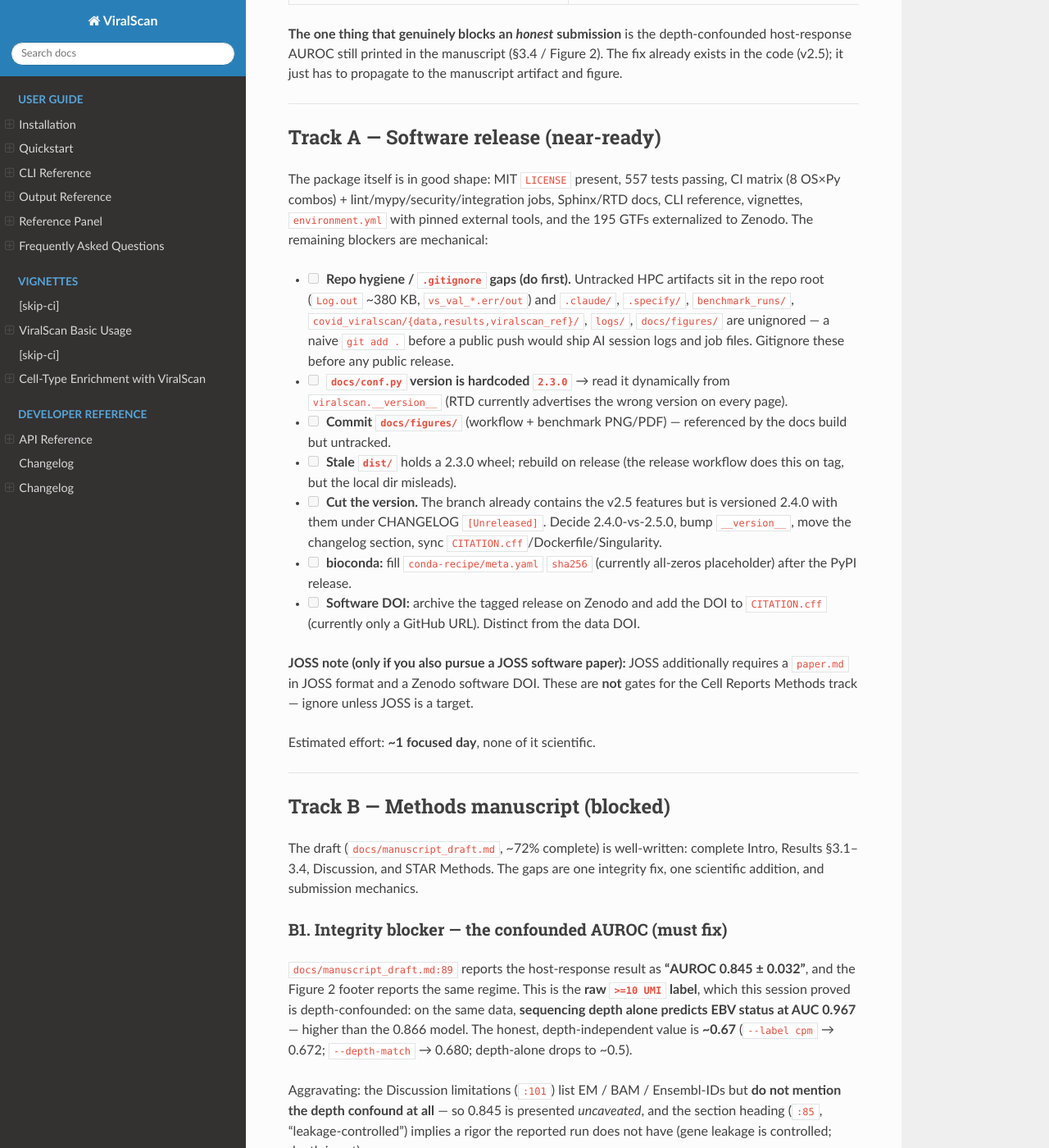
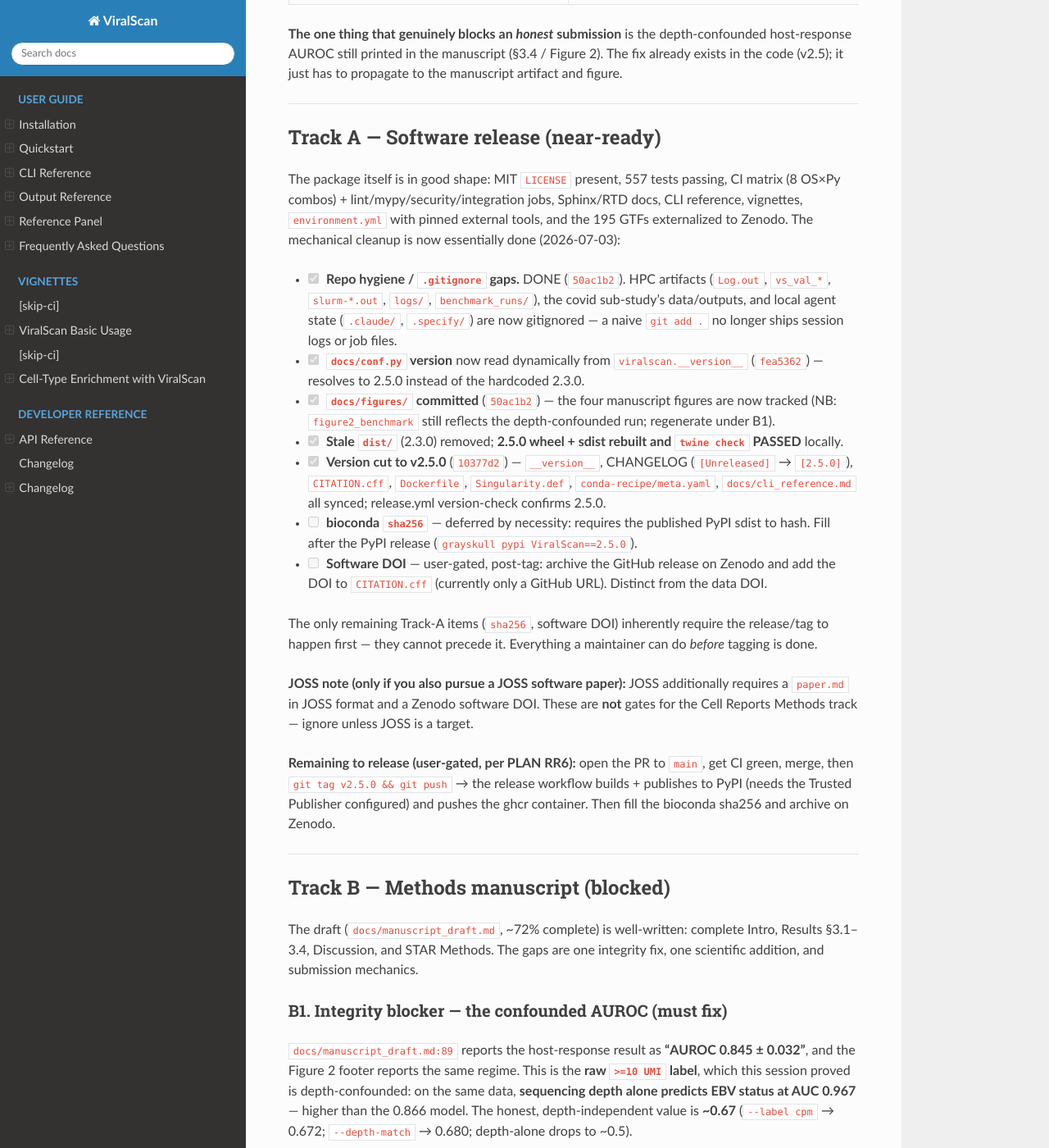
Before and after one commit to mdmanurung/ViralScan, a Sphinx documentation site: the page built from docs/PUBLICATION_READINESS.md, in a window 1280 px wide and 1400 px high, scrolled down 431 px. Shown: the whole window at 82% size. Built offline with Sphinx 7.4.7 and the Read the Docs theme 3.1.0, drawn with Linux system fonts in a browser that asks for light colours; some of the changed text lies outside the part shown.

Commit message:
docs: mark Track A software-release cleanup done (pre-tag)
Update the publication-readiness assessment: the mechanical Track-A items are
complete — .gitignore hygiene, docs/conf.py dynamic version, docs/figures tracked,
stale dist removed, and the v2.5.0 version cut (wheel rebuilt + twine check PASSED).
Only the inherently post-tag items remain (bioconda sha256 needs the published
sdist; Zenodo software DOI needs the GitHub release) plus the user-gated tag/publish.

Co-Authored-By: Claude Opus 4.8 (1M context) <noreply@anthropic.com>
Claude-Session: https://claude.ai/code/session_01H38CnsmF4EhvrCYwZVbxZC

```diff
--- a/docs/PUBLICATION_READINESS.md
+++ b/docs/PUBLICATION_READINESS.md
@@ -9,7 +9,7 @@ them hides a days-vs-months difference.
 
 | Track | Readiness | Gating work |
 |-------|-----------|-------------|
-| **A. Software release** (PyPI / bioconda / container) | **~85% — days of mechanical cleanup** | repo hygiene, version sync, DOIs, conda sha256 |
+| **A. Software release** (PyPI / bioconda / container) | **Pre-tag cleanup DONE (2026-07-03); only user-gated tag/publish + post-tag DOIs remain** | tag v2.5.0 → CI publish; then bioconda sha256 + Zenodo DOI |
 | **B. Methods manuscript** (Cell Reports Methods) | **Not ready — one integrity fix + one comparison are the long pole** | correct the confounded AUC in the artifact; add a head-to-head vs a dedicated tool |
 
 **The one thing that genuinely blocks an *honest* submission** is the depth-confounded
@@ -23,32 +23,38 @@ exists in the code (v2.5); it just has to propagate to the manuscript artifact a
 The package itself is in good shape: MIT `LICENSE` present, 557 tests passing, CI matrix
 (8 OS×Py combos) + lint/mypy/security/integration jobs, Sphinx/RTD docs, CLI reference,
 vignettes, `environment.yml` with pinned external tools, and the 195 GTFs externalized to
-Zenodo. The remaining blockers are mechanical:
+Zenodo. The mechanical cleanup is now essentially done (2026-07-03):
 
-- [ ] **Repo hygiene / `.gitignore` gaps (do first).** Untracked HPC artifacts sit in the
-  repo root (`Log.out` ~380 KB, `vs_val_*.err/out`) and `.claude/`, `.specify/`,
-  `benchmark_runs/`, `covid_viralscan/{data,results,viralscan_ref}/`, `logs/`,
-  `docs/figures/` are unignored — a naive `git add .` before a public push would ship AI
-  session logs and job files. Gitignore these before any public release.
-- [ ] **`docs/conf.py` version is hardcoded `2.3.0`** → read it dynamically from
-  `viralscan.__version__` (RTD currently advertises the wrong version on every page).
-- [ ] **Commit `docs/figures/`** (workflow + benchmark PNG/PDF) — referenced by the docs
-  build but untracked.
-- [ ] **Stale `dist/`** holds a 2.3.0 wheel; rebuild on release (the release workflow does
-  this on tag, but the local dir misleads).
-- [ ] **Cut the version.** The branch already contains the v2.5 features but is versioned
-  2.4.0 with them under CHANGELOG `[Unreleased]`. Decide 2.4.0-vs-2.5.0, bump
-  `__version__`, move the changelog section, sync `CITATION.cff`/Dockerfile/Singularity.
-- [ ] **bioconda:** fill `conda-recipe/meta.yaml` `sha256` (currently all-zeros placeholder)
-  after the PyPI release.
-- [ ] **Software DOI:** archive the tagged release on Zenodo and add the DOI to
-  `CITATION.cff` (currently only a GitHub URL). Distinct from the data DOI.
+- [x] **Repo hygiene / `.gitignore` gaps.** DONE (`50ac1b2`). HPC artifacts (`Log.out`,
+  `vs_val_*`, `slurm-*.out`, `logs/`, `benchmark_runs/`), the covid sub-study's
+  data/outputs, and local agent state (`.claude/`, `.specify/`) are now gitignored — a
+  naive `git add .` no longer ships session logs or job files.
+- [x] **`docs/conf.py` version** now read dynamically from `viralscan.__version__` (`fea5362`) —
+  resolves to 2.5.0 instead of the hardcoded 2.3.0.
+- [x] **`docs/figures/` committed** (`50ac1b2`) — the four manuscript figures are now tracked
+  (NB: `figure2_benchmark` still reflects the depth-confounded run; regenerate under B1).
+- [x] **Stale `dist/`** (2.3.0) removed; **2.5.0 wheel + sdist rebuilt and `twine check`
+  PASSED** locally.
+- [x] **Version cut to v2.5.0** (`10377d2`) — `__version__`, CHANGELOG (`[Unreleased]` →
+  `[2.5.0]`), `CITATION.cff`, `Dockerfile`, `Singularity.def`, `conda-recipe/meta.yaml`,
+  `docs/cli_reference.md` all synced; release.yml version-check confirms 2.5.0.
+- [ ] **bioconda `sha256`** — deferred by necessity: requires the published PyPI sdist to
+  hash. Fill after the PyPI release (`grayskull pypi ViralScan==2.5.0`).
+- [ ] **Software DOI** — user-gated, post-tag: archive the GitHub release on Zenodo and add
+  the DOI to `CITATION.cff` (currently only a GitHub URL). Distinct from the data DOI.
+
+The only remaining Track-A items (`sha256`, software DOI) inherently require the
+release/tag to happen first — they cannot precede it. Everything a maintainer can do
+*before* tagging is done.
 
 **JOSS note (only if you also pursue a JOSS software paper):** JOSS additionally requires a
 `paper.md` in JOSS format and a Zenodo software DOI. These are **not** gates for the Cell
 Reports Methods track — ignore unless JOSS is a target.
 
-Estimated effort: **~1 focused day**, none of it scientific.
+**Remaining to release (user-gated, per PLAN RR6):** open the PR to `main`, get CI green,
+merge, then `git tag v2.5.0 && git push` → the release workflow builds + publishes to PyPI
+(needs the Trusted Publisher configured) and pushes the ghcr container. Then fill the
+bioconda sha256 and archive on Zenodo.
 
 ---
 
```
